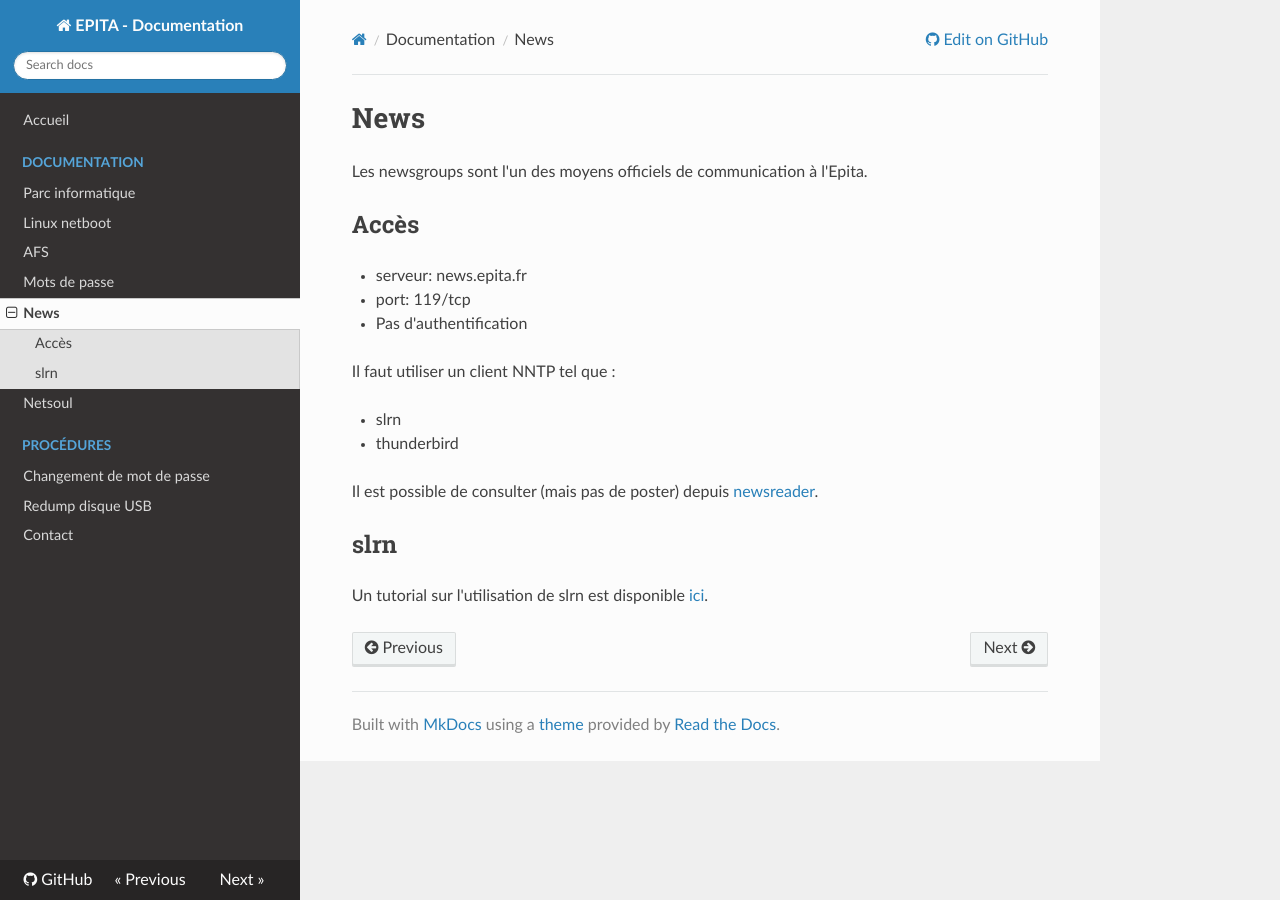
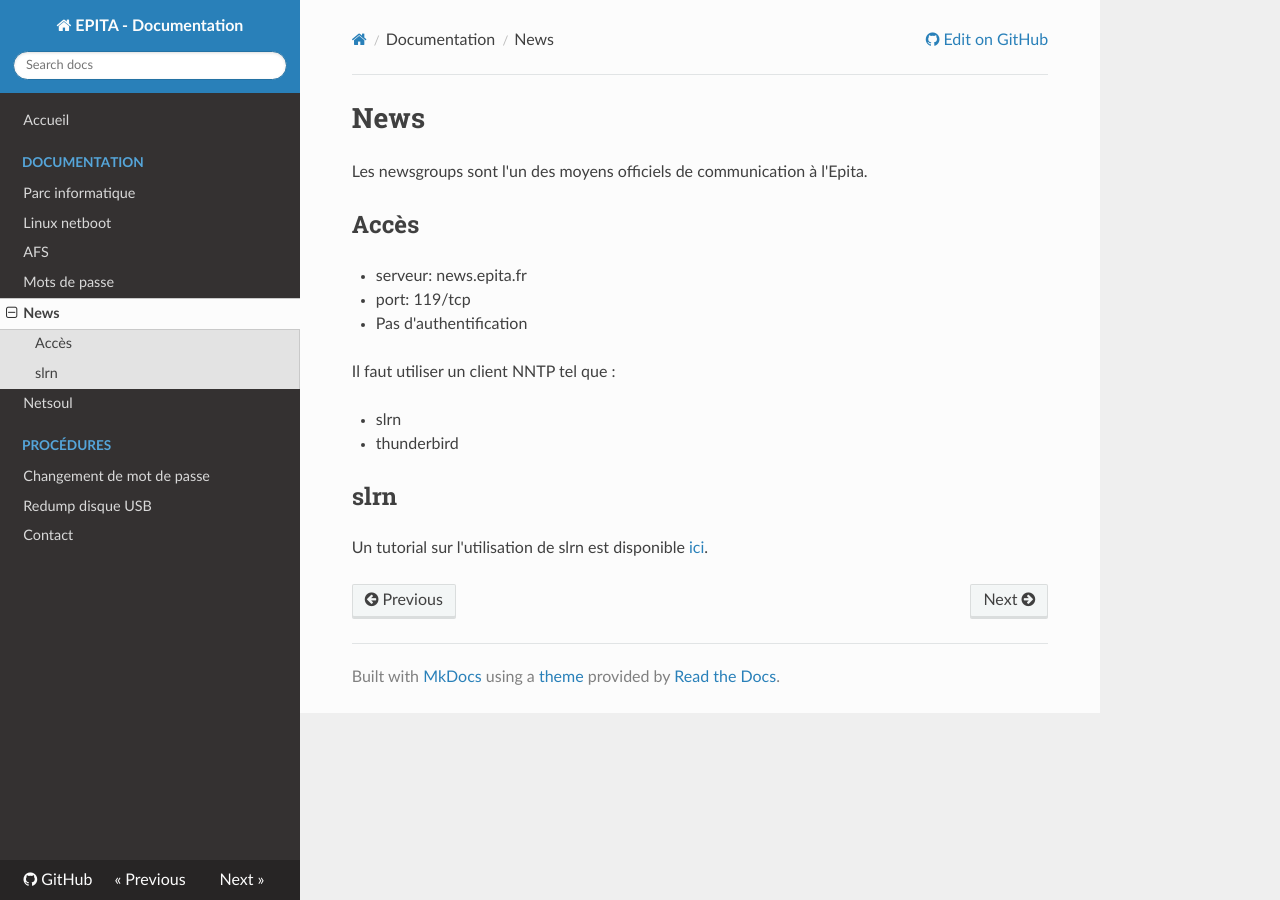
Before and after one commit to cri-epita/epita-doc, an MkDocs documentation site: the page built from docs/news.md, in a window 1280 px wide. Built offline with MkDocs 1.6.1, drawn with Linux system fonts in a browser that asks for light colours; nearby versions of some CDN libraries; old or Windows-style settings are respelled for this version of MkDocs.

Commit message:
remove newsreader of the documentation
This service is no longer maintained.

Signed-off-by: Nicolas Geniteau <nicolas@cri.epita.net>

```diff
--- a/docs/news.md
+++ b/docs/news.md
@@ -13,8 +13,6 @@ Il faut utiliser un client NNTP tel que :
  * slrn
  * thunderbird
 
-Il est possible de consulter (mais pas de poster) depuis [newsreader](http://newsreader.cri.epita.net).
-
 ## slrn
 
 Un tutorial sur l'utilisation de slrn est disponible [ici](http://canartichaut.kawie.fr/essentiel-configuration-slrn/).
```
